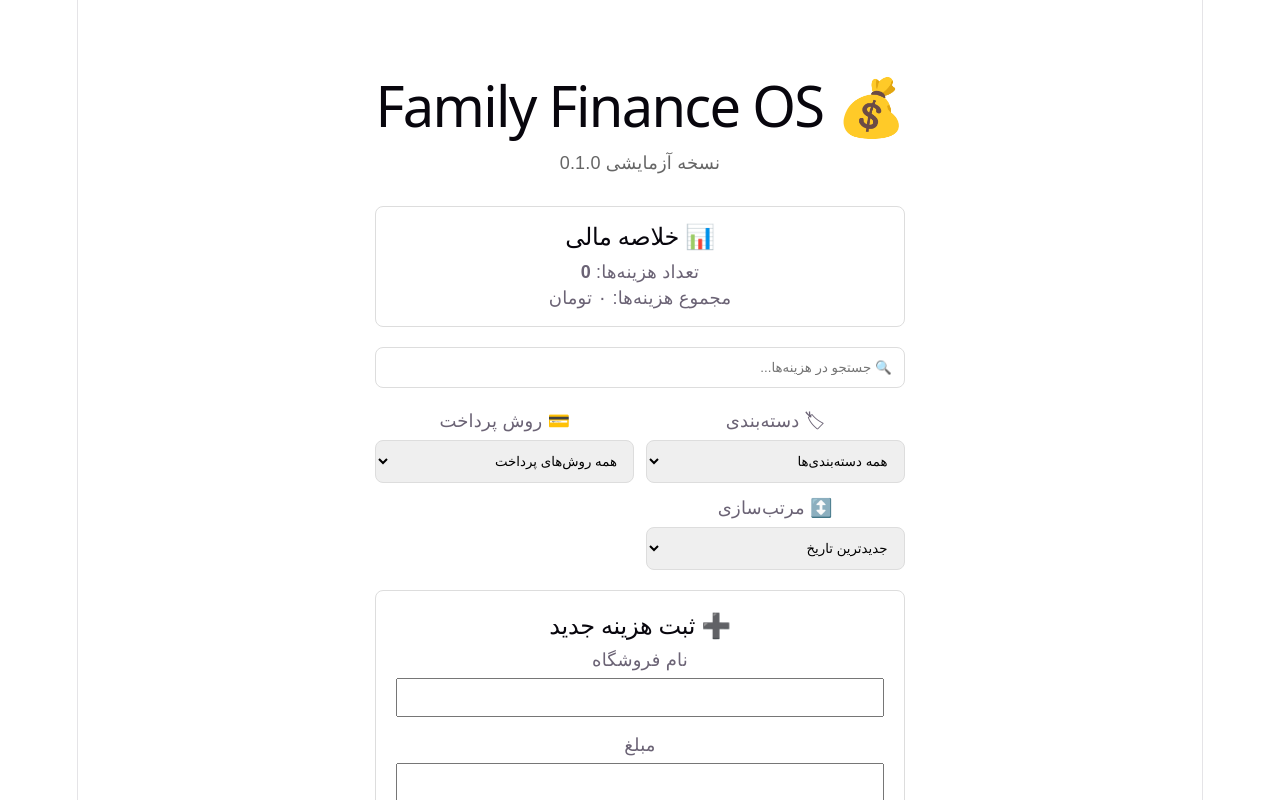
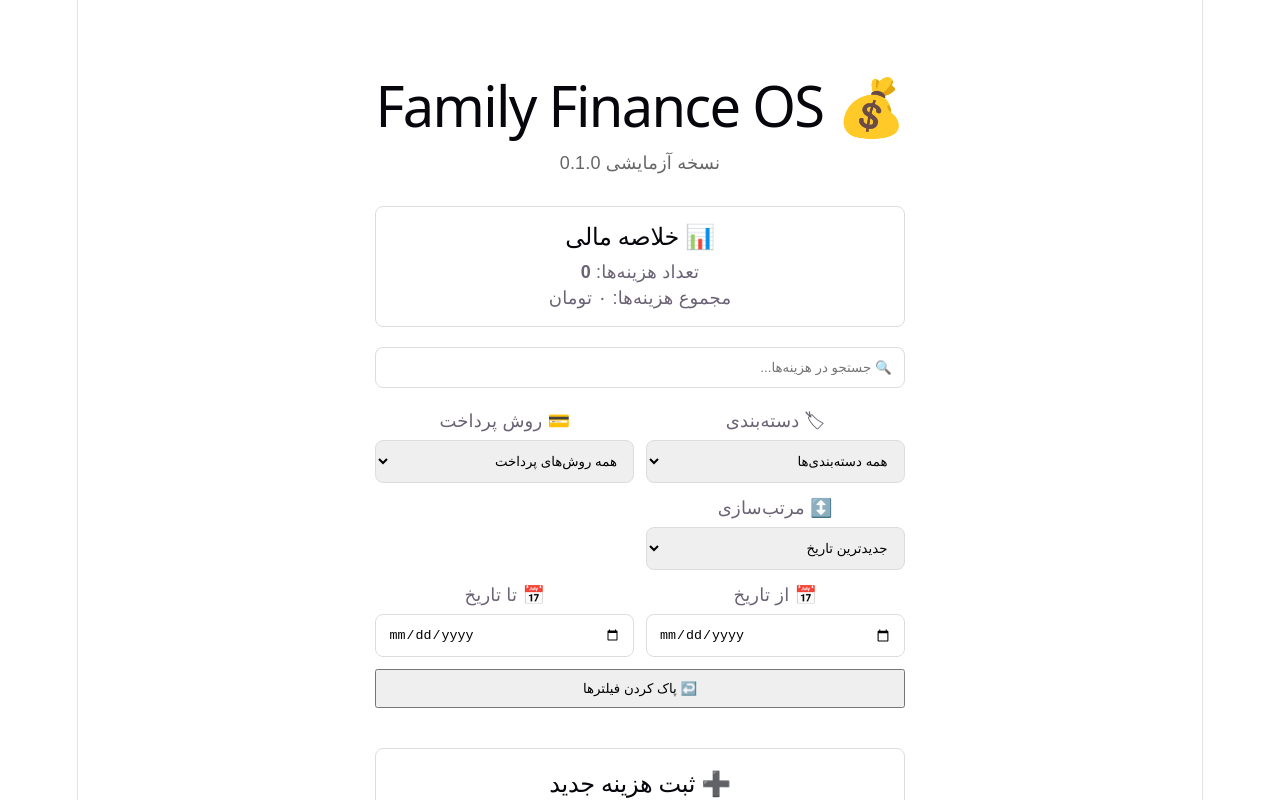
Before and after one commit to msm353/Family-Finance-OS, a React (Vite) app: page / in a window 1280 px wide. Shown: the top 800 px of the page. Built offline with nearby package versions, Linux system fonts and the light colour scheme.

Commit message:
Add expense date range filter

```diff
--- a/src/pages/Home.tsx
+++ b/src/pages/Home.tsx
@@ -60,6 +60,9 @@ export default function Home() {
   const [sortOption, setSortOption] =
     useState<SortOption>("newest");
 
+  const [fromDate, setFromDate] = useState("");
+  const [toDate, setToDate] = useState("");
+
   async function loadExpenses() {
     const data = await getExpenses();
     setExpenses(data);
@@ -80,6 +83,15 @@ export default function Home() {
 
   function handleSearch(value: string) {
     setSearchText(value);
+  }
+
+  function clearFilters() {
+    setSearchText("");
+    setSelectedCategory("همه");
+    setSelectedPaymentMethod("همه");
+    setFromDate("");
+    setToDate("");
+    setSortOption("newest");
   }
 
   const normalizedSearchText = searchText
@@ -111,10 +123,25 @@ export default function Home() {
         selectedPaymentMethod === "همه" ||
         expense.paymentMethod === selectedPaymentMethod;
 
+      const expenseHasDate =
+        hasSortableDate(expense.date);
+
+      const matchesFromDate =
+        !fromDate ||
+        (expenseHasDate &&
+          expense.date >= fromDate);
+
+      const matchesToDate =
+        !toDate ||
+        (expenseHasDate &&
+          expense.date <= toDate);
+
       return (
         matchesSearch &&
         matchesCategory &&
-        matchesPaymentMethod
+        matchesPaymentMethod &&
+        matchesFromDate &&
+        matchesToDate
       );
     }
   );
@@ -169,7 +196,7 @@ export default function Home() {
           gridTemplateColumns:
             "repeat(auto-fit, minmax(180px, 1fr))",
           gap: "12px",
-          marginBottom: "20px",
+          marginBottom: "12px",
         }}
       >
         <div>
@@ -301,6 +328,88 @@ export default function Home() {
         </div>
       </div>
 
+      <div
+        style={{
+          display: "grid",
+          gridTemplateColumns:
+            "repeat(auto-fit, minmax(180px, 1fr))",
+          gap: "12px",
+          marginBottom: "12px",
+        }}
+      >
+        <div>
+          <label
+            htmlFor="from-date"
+            style={{
+              display: "block",
+              marginBottom: "6px",
+              fontWeight: "bold",
+            }}
+          >
+            📅 از تاریخ
+          </label>
+
+          <input
+            id="from-date"
+            type="date"
+            value={fromDate}
+            onChange={(e) =>
+              setFromDate(e.target.value)
+            }
+            style={{
+              width: "100%",
+              padding: "12px",
+              boxSizing: "border-box",
+              borderRadius: "8px",
+              border: "1px solid #ddd",
+            }}
+          />
+        </div>
+
+        <div>
+          <label
+            htmlFor="to-date"
+            style={{
+              display: "block",
+              marginBottom: "6px",
+              fontWeight: "bold",
+            }}
+          >
+            📅 تا تاریخ
+          </label>
+
+          <input
+            id="to-date"
+            type="date"
+            value={toDate}
+            min={fromDate || undefined}
+            onChange={(e) =>
+              setToDate(e.target.value)
+            }
+            style={{
+              width: "100%",
+              padding: "12px",
+              boxSizing: "border-box",
+              borderRadius: "8px",
+              border: "1px solid #ddd",
+            }}
+          />
+        </div>
+      </div>
+
+      <button
+        type="button"
+        onClick={clearFilters}
+        style={{
+          width: "100%",
+          padding: "10px",
+          marginBottom: "20px",
+          cursor: "pointer",
+        }}
+      >
+        ↩️ پاک کردن فیلترها
+      </button>
+
       <ExpenseForm
         onExpenseAdded={loadExpenses}
         editingExpense={editingExpense}
```
